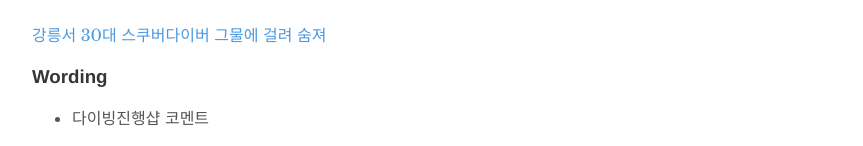
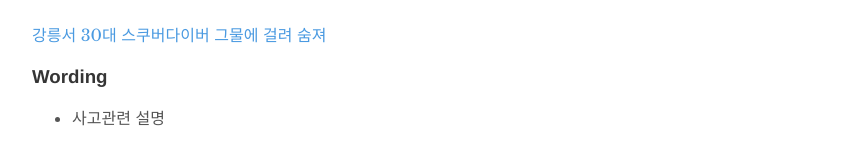
Before and after one commit to lionkang/lionkang.github.io, a Jekyll site: the page built from _posts/2018-10-22-diving-DivingAccidentInEastEea.markdown, in a window 1280 px wide. Shown: the part 336-482 px from the top of the page, without its empty margins (208-1071 px from the left). Built offline with Jekyll 4.4.1, drawn with Linux system fonts in a browser that asks for light colours; nearby versions of some CDN libraries; comment, search, counter and statistics services are not loaded; grey boxes are pictures that could not be loaded.

Commit message:
diviing contents updated

```diff
--- a/_posts/2018-10-22-diving-DivingAccidentInEastEea.markdown
+++ b/_posts/2018-10-22-diving-DivingAccidentInEastEea.markdown
@@ -9,7 +9,7 @@ comments: true
 [강릉서 30대 스쿠버다이버 그물에 걸려 숨져](https://news.naver.com/main/read.nhn?mode=LSD&mid=sec&oid=003&aid=0008869433&sid1=001)
 
 ### Wording
-- 다이빙진행샵 코멘트
+- 사고관련 설명
 <iframe src="https://www.facebook.com/plugins/post.php?href=https%3A%2F%2Fwww.facebook.com%2Fhwangkun.oh%2Fposts%2F2006381046049300&width=500" width="500" height="444" style="border:none;overflow:hidden" scrolling="no" frameborder="0" allowTransparency="true" allow="encrypted-media"></iframe>
 - 어드밴드 트라이믹스 교육중 사고
 - 개인적으로 몇번 인사를 한적이 있어서 더 안타깝다.
```
